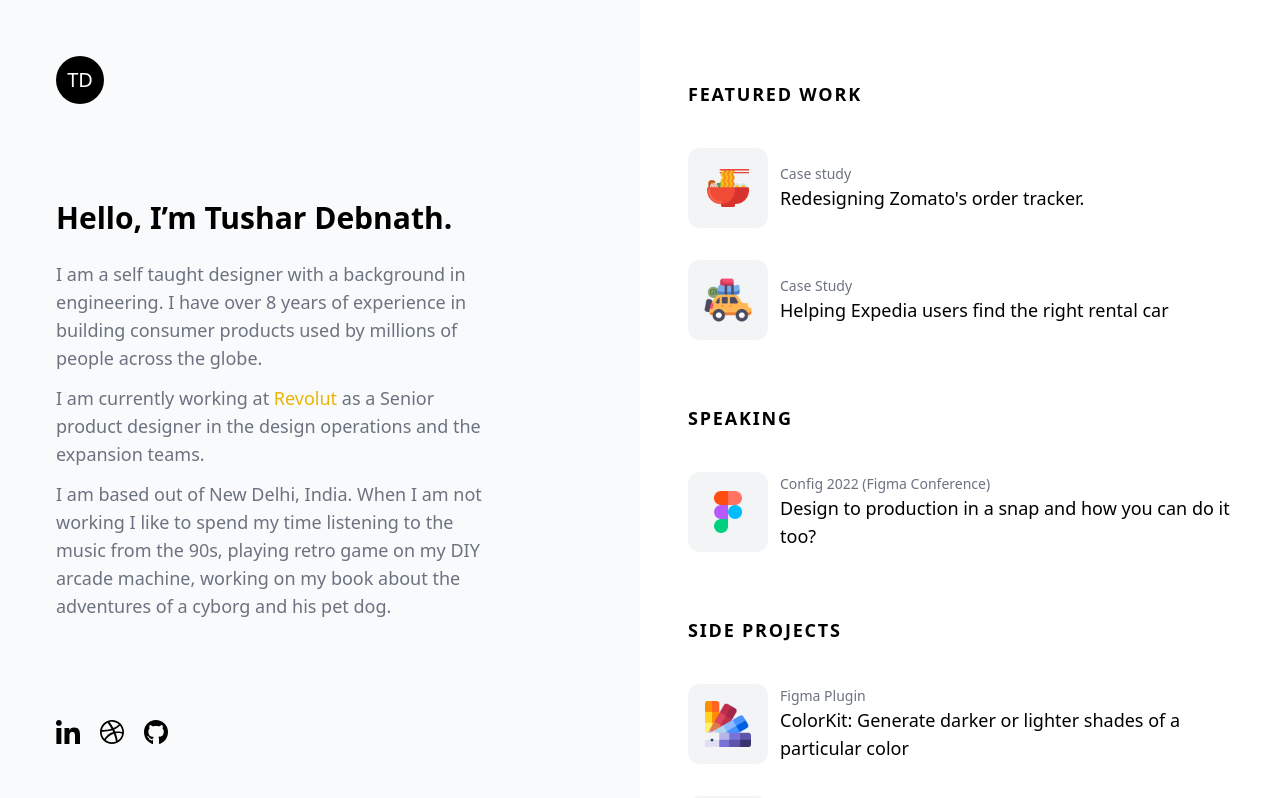
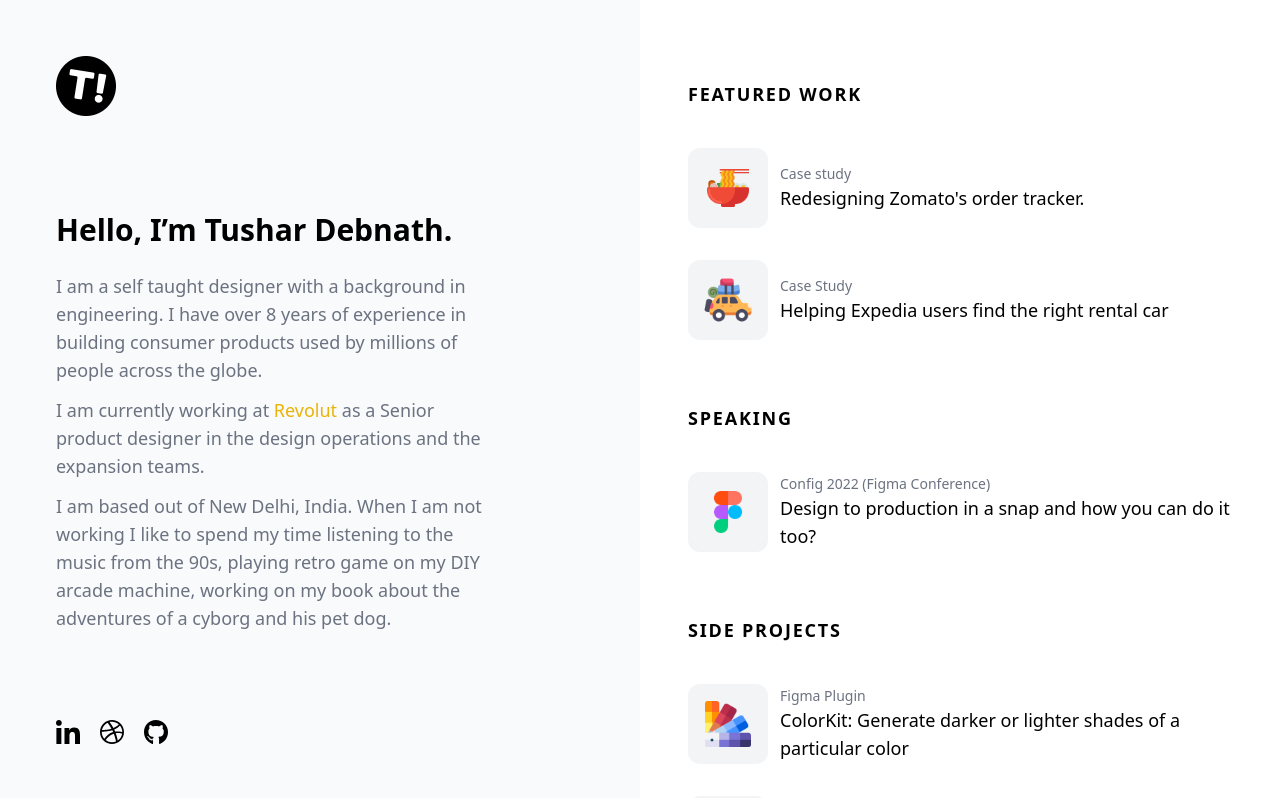
Before and after one commit to tushar7d/tushardebnath-next, a Next.js app: page / in a window 1280 px wide. Built offline with nearby package versions, Linux system fonts and the light colour scheme.

Commit message:
logo updated

```diff
--- a/pages/index.js
+++ b/pages/index.js
@@ -31,9 +31,7 @@
   return (
     <div className="flex flex-col justify-between col-span-1 p-6 mb-12 lg:h-screen lg:p-14 bg-gray-50 lg:mb-0">
       <div className="xl:pr-24">
-        <div className="flex items-center content-center justify-center w-12 h-12 mb-12 text-xl text-white bg-black rounded-full">
-          TD
-        </div>
+        <img src="./td.png" className="mb-6 max-w-[60px] max-h-[60px]" />
         <h1 className="text-2xl font-semibold md:text-3xl lg:mt-24 ">
           Hello, I’m Tushar Debnath.
         </h1>
```
Also changed, not shown: public/td.png (added), 1 other file (tests, documents, lock files or other folders).
